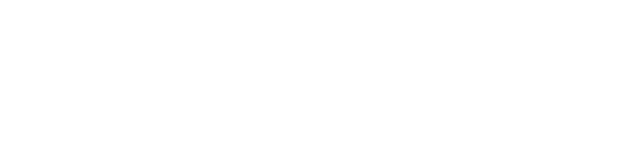
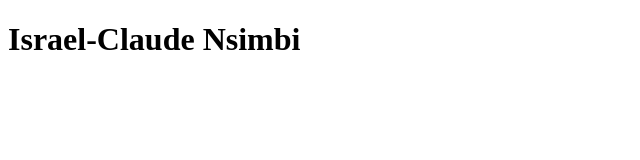
Before and after one commit to Isni-512/Projet_Examen, a plain HTML site: page index.html in a window 1280 px wide. Shown: the whole page, without its empty margins (0-640 px from the left). Drawn offline with Linux system fonts and the light colour scheme.

Commit message:
Mise à jour de index.html

```diff
--- a/index.html
+++ b/index.html
@@ -7,6 +7,7 @@
     <title>Document</title>
 </head>
 <body>
+    <h1>Israel-Claude Nsimbi</h1>
 
 </body>
 </html>
```
